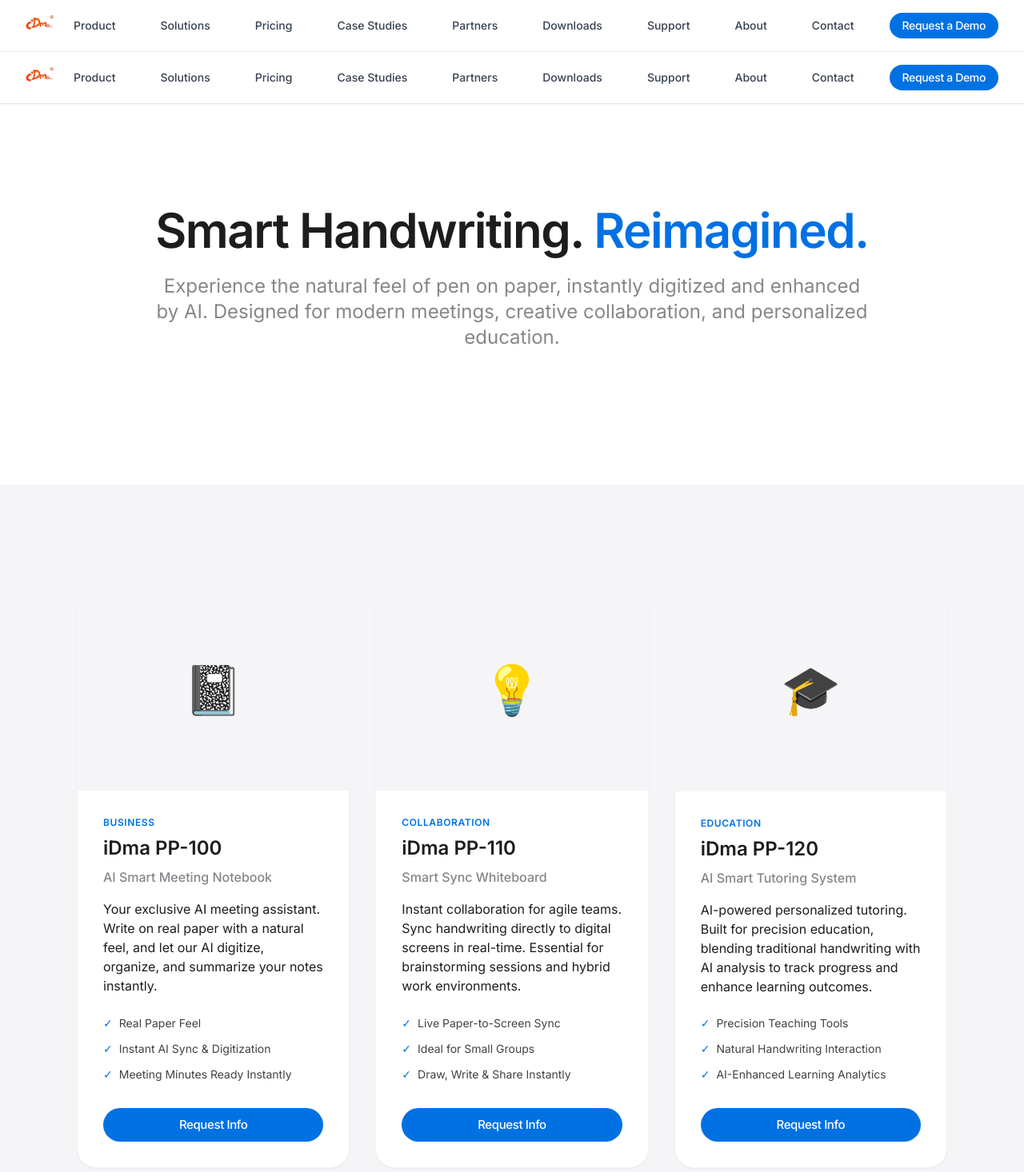
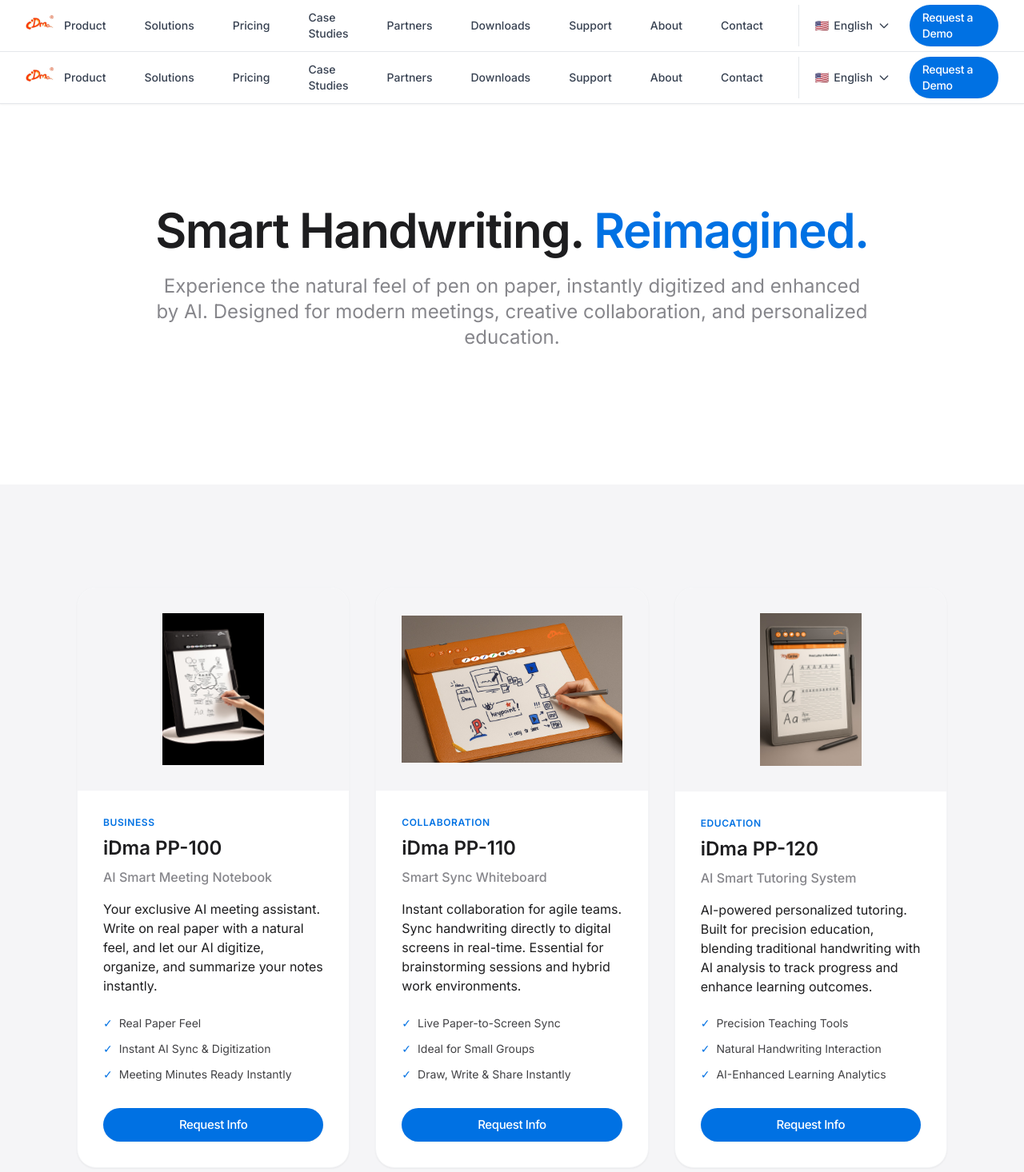
Before and after one commit to wuxiaolong1117/idma-site, a Next.js app: page /en/product in a window 1280 px wide. Shown: the top 1466 px of the page at 80% size. Built offline with nearby package versions, Linux system fonts and the light colour scheme; a web font is replaced by a local one.

Commit message:
Feat: Add LanguageSwitcher to header and update Product page with real images

```diff
--- a/src/app/[locale]/product/page.tsx
+++ b/src/app/[locale]/product/page.tsx
@@ -36,9 +36,14 @@
 
             {/* PP-100: AI Smart Meeting Notebook */}
             <Card className="flex flex-col h-full card-apple overflow-hidden">
-              <div className="aspect-[4/3] bg-[#F5F5F7] relative flex items-center justify-center p-8">
-                {/* Placeholder for Product Image */}
-                <div className="text-6xl">📓</div>
+              <div className="aspect-[4/3] bg-[#F5F5F7] relative flex items-center justify-center p-0 overflow-hidden">
+                <div className="w-full h-full flex items-center justify-center">
+                  <img
+                    src="/images/pp-100.jpg"
+                    alt="iDma PP-100"
+                    className="object-contain max-h-full p-8 hover:scale-105 transition-transform duration-500"
+                  />
+                </div>
               </div>
               <div className="p-8 flex flex-col flex-grow">
                 <div className="mb-4">
@@ -69,9 +74,14 @@
 
             {/* PP-110: Smart Sync Whiteboard */}
             <Card className="flex flex-col h-full card-apple overflow-hidden">
-              <div className="aspect-[4/3] bg-[#F5F5F7] relative flex items-center justify-center p-8">
-                {/* Placeholder for Product Image */}
-                <div className="text-6xl">💡</div>
+              <div className="aspect-[4/3] bg-[#F5F5F7] relative flex items-center justify-center p-0 overflow-hidden">
+                <div className="w-full h-full flex items-center justify-center">
+                  <img
+                    src="/images/pp-110.jpg"
+                    alt="iDma PP-110"
+                    className="object-contain max-h-full p-8 hover:scale-105 transition-transform duration-500"
+                  />
+                </div>
               </div>
               <div className="p-8 flex flex-col flex-grow">
                 <div className="mb-4">
@@ -102,9 +112,14 @@
 
             {/* PP-120: AI Smart Tutoring System */}
             <Card className="flex flex-col h-full card-apple overflow-hidden">
-              <div className="aspect-[4/3] bg-[#F5F5F7] relative flex items-center justify-center p-8">
-                {/* Placeholder for Product Image */}
-                <div className="text-6xl">🎓</div>
+              <div className="aspect-[4/3] bg-[#F5F5F7] relative flex items-center justify-center p-0 overflow-hidden">
+                <div className="w-full h-full flex items-center justify-center">
+                  <img
+                    src="/images/pp-120.jpg"
+                    alt="iDma PP-120"
+                    className="object-contain max-h-full p-8 hover:scale-105 transition-transform duration-500"
+                  />
+                </div>
               </div>
               <div className="p-8 flex flex-col flex-grow">
                 <div className="mb-4">
--- a/src/components/Header.tsx
+++ b/src/components/Header.tsx
@@ -5,6 +5,7 @@
 import { useState } from "react";
 import { siteConfig } from "@/config/site";
 import Button from "./Button";
+import LanguageSwitcher from "./LanguageSwitcher";
 
 export default function Header() {
   const [mobileMenuOpen, setMobileMenuOpen] = useState(false);
@@ -32,7 +33,8 @@
           </div>
 
           {/* Desktop Navigation */}
-          <div className="hidden lg:flex lg:items-center lg:space-x-8">
+          <div className="hidden lg:flex lg:items-center lg:space-x-6">
+            <div className="flex items-center space-x-6 mr-2">
               {siteConfig.navigation.map((item) => (
                 <Link
                   key={item.href}
@@ -42,13 +44,18 @@
                   {item.label}
                 </Link>
               ))}
+            </div>
+            <div className="flex items-center space-x-3 pl-2 border-l border-gray-200">
+              <LanguageSwitcher />
               <Button href="/contact" variant="primary" size="sm">
                 {siteConfig.cta.primary}
               </Button>
             </div>
+          </div>
 
           {/* Mobile menu button */}
-          <div className="lg:hidden">
+          <div className="lg:hidden flex items-center gap-4">
+            <LanguageSwitcher />
             <button
               type="button"
               onClick={() => setMobileMenuOpen(!mobileMenuOpen)}
--- /dev/null
+++ b/src/components/LanguageSwitcher.tsx
@@ -0,0 +1,88 @@
+"use client";
+
+import { usePathname, useRouter } from "next/navigation";
+import { useState, useRef, useEffect } from "react";
+
+const locales = [
+  { code: "en", label: "English", flag: "🇺🇸" },
+  { code: "zh-CN", label: "简体中文", flag: "🇨🇳" },
+  { code: "zh-TW", label: "繁體中文", flag: "🇭🇰" },
+  { code: "ja", label: "日本語", flag: "🇯🇵" },
+  { code: "ko", label: "한국어", flag: "🇰🇷" },
+  { code: "fr", label: "Français", flag: "🇫🇷" },
+  { code: "de", label: "Deutsch", flag: "🇩🇪" },
+  { code: "es", label: "Español", flag: "🇪🇸" },
+  { code: "ru", label: "Русский", flag: "🇷🇺" },
+  { code: "ar", label: "العربية", flag: "🇸🇦" },
+];
+
+export default function LanguageSwitcher() {
+  const pathname = usePathname();
+  const router = useRouter();
+  const [isOpen, setIsOpen] = useState(false);
+  const dropdownRef = useRef<HTMLDivElement>(null);
+
+  // Close dropdown when clicking outside
+  useEffect(() => {
+    function handleClickOutside(event: MouseEvent) {
+      if (dropdownRef.current && !dropdownRef.current.contains(event.target as Node)) {
+        setIsOpen(false);
+      }
+    }
+    document.addEventListener("mousedown", handleClickOutside);
+    return () => document.removeEventListener("mousedown", handleClickOutside);
+  }, []);
+
+  // Get current locale from pathname (e.g., /en/about -> en)
+  const currentLocaleCode = pathname.split("/")[1] || "en";
+  const currentLocale = locales.find((l) => l.code === currentLocaleCode) || locales[0];
+
+  const handleLocaleChange = (newLocale: string) => {
+    // Replace locale in pathname
+    const segments = pathname.split("/");
+    segments[1] = newLocale;
+    const newPath = segments.join("/");
+    router.push(newPath);
+    setIsOpen(false);
+  };
+
+  return (
+    <div className="relative z-50" ref={dropdownRef}>
+      <button
+        onClick={() => setIsOpen(!isOpen)}
+        className="flex items-center gap-1.5 px-3 py-2 text-sm font-medium text-gray-700 hover:text-blue-600 transition-colors rounded-full hover:bg-gray-100"
+        aria-label="Select Language"
+      >
+        <span>{currentLocale.flag}</span>
+        <span className="hidden sm:inline">{currentLocale.label}</span>
+        <svg
+          className={`w-4 h-4 transition-transform ${isOpen ? "rotate-180" : ""}`}
+          fill="none"
+          stroke="currentColor"
+          viewBox="0 0 24 24"
+        >
+          <path strokeLinecap="round" strokeLinejoin="round" strokeWidth={2} d="M19 9l-7 7-7-7" />
+        </svg>
+      </button>
+
+      {isOpen && (
+        <div className="absolute right-0 mt-2 w-48 bg-white rounded-xl shadow-lg border border-gray-100 overflow-hidden py-1 animate-in fade-in zoom-in-95 duration-200 origin-top-right">
+          <div className="max-h-80 overflow-y-auto">
+            {locales.map((locale) => (
+              <button
+                key={locale.code}
+                onClick={() => handleLocaleChange(locale.code)}
+                className={`w-full text-left px-4 py-2.5 text-sm flex items-center gap-3 hover:bg-gray-50 transition-colors ${
+                  currentLocaleCode === locale.code ? "text-blue-600 font-medium bg-blue-50/50" : "text-gray-700"
+                }`}
+              >
+                <span className="text-lg">{locale.flag}</span>
+                {locale.label}
+              </button>
+            ))}
+          </div>
+        </div>
+      )}
+    </div>
+  );
+}
```
Lines whose indentation alone changed are shown as unchanged.
